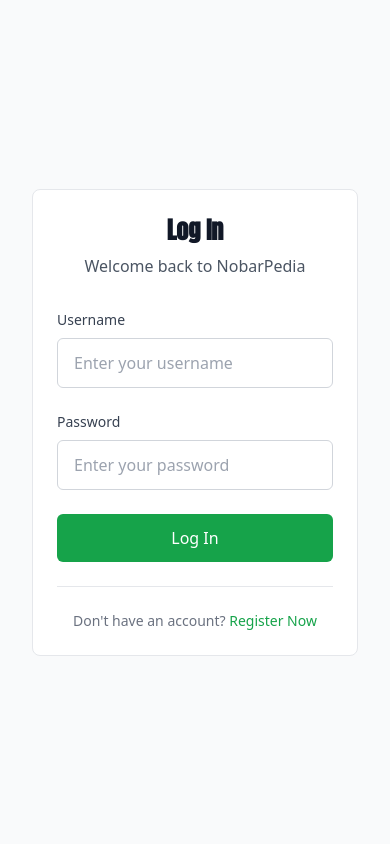
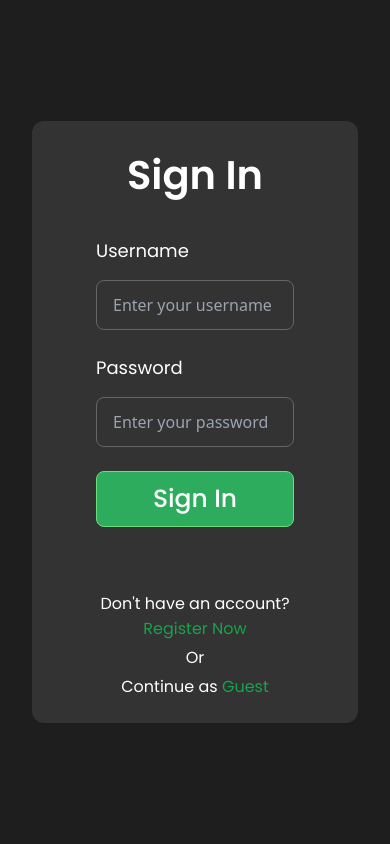
Before and after one commit to pbp-kelompok-a9/NobarPedia, a Django app: page /account/login in a window 390 px wide. Run offline with Django 5.2, Linux system fonts and the light colour scheme; some libraries are stand-ins or nearby versions; some web fonts are replaced.

Commit message:
style login page and make it responsive

```diff
--- a/account/templates/login.html
+++ b/account/templates/login.html
@@ -1,23 +1,58 @@
 {% extends 'base.html' %}
+{% load static %}
 
 {% block meta %}
 <title>Login - NobarPedia</title>
 {% endblock meta %}
 
 {% block content %}
-<div class="bg-gray-50 w-full min-h-screen flex items-center justify-center p-8">
-  <div class="max-w-md w-full">
-    <div class="bg-white rounded-lg border border-gray-200 p-6 sm:p-8 form-style">
+<style>
+.join-us {
+    font-family: "Poppins", sans-serif;
+    font-size: 40px;
+    font-style: normal;
+    font-weight: 600;
+    line-height: normal;
+}
+
+.input-bar {
+    border-radius: 8px;
+    border: 1px solid var(--Neutral-700, #666);
+    background: var(--Neutral-900, #333);
+    color: white;
+}
+
+.btn-signin {
+    border-radius: 8px;
+    border: 1px solid #6ADE7F;
+    background: #2CAC5C;
+    color: white;
+    padding: 8px 28px;
+}
+</style>
+
+<div class="min-h-screen bg-[#1E1E1E] flex items-center justify-center p-8">
+    <div class="flex flex-col md:flex-row w-full relative z-10">
+        <!-- Section Kiri: Image -->
+        <div class="hidden md:flex w-1/2 flex-col justify-between items-center">
+            <!-- Blurry Rectangle -->
+            <div class="absolute bottom-10 left-0 w-full h-[300px] bg-[#0a463241]/50 blur-3xl -z-10"></div>
+            <!-- Image dan Headline -->
+            <img src="{% static 'image/register-frame.png' %}" class="max-w-[749px] w-full h-auto object-contain z-10"></img>
+            <h1 class="text-center text-[58px] z-10"> Lorem Ipsum Dolor Sit </h1>
+            <h2 class="text-center headline z-10 pb-10"> Lorem ipsum dolor sit amet, consectetur adipisc </h1>
+        </div>
+        <!-- Section Kanan: Form Register -->
+        <div class="bg-[#333] w-full md:w-1/2 rounded-[12px] px-16 py-6 shadow-sm">
             <div class="text-center mb-8">
-        <h1 class="text-2xl font-bold text-gray-900 mb-2">Log In</h1>
-        <p class="text-gray-600">Welcome back to NobarPedia</p>
+                <h4 class="join-us">Sign In</h4>
             </div>
 
       <!-- Form Errors Display -->
       {% if form.non_field_errors %}
         <div class="mb-6">
           {% for error in form.non_field_errors %}
-            <div class="px-4 py-3 rounded-md text-sm border bg-red-50 border-red-200 text-red-700">
+            <div class="text-sm text-red-200">
               {{ error }}
             </div>
           {% endfor %}
@@ -29,7 +64,7 @@
           {% for field, errors in form.errors.items %}
             {% if field != '__all__' %}
               {% for error in errors %}
-                <div class="px-4 py-3 rounded-md text-sm border bg-red-50 border-red-200 text-red-700 mb-2">
+                <div class="text-sm red text-red-200">
                   <strong>{{ field|title }}:</strong> {{ error }}
                 </div>
               {% endfor %}
@@ -42,31 +77,31 @@
         {% csrf_token %}
 
         <div>
-          <label for="username" class="block text-sm font-medium text-gray-700 mb-2">Username</label>
+            <label for="username" class="block body mb-4">Username</label>
             <input
             id="username"
             name="username"
             type="text"
             required
-            class="w-full px-4 py-3 border border-gray-300 rounded-md focus:outline-none focus:border-green-500 transition-colors"
+            class="w-full px-4 py-3 input-bar focus:outline-none focus:border-green-500 transition duration-200"
             placeholder="Enter your username">
         </div>
 
         <div>
-          <label for="password" class="block text-sm font-medium text-gray-700 mb-2">Password</label>
+            <label for="password1" class="block body mb-4">Password</label>
             <input
             id="password"
             name="password"
             type="password"
             required
-            class="w-full px-4 py-3 border border-gray-300 rounded-md focus:outline-none focus:border-green-500 transition-colors"
+            class="w-full px-4 py-3 input-bar focus:outline-none focus:border-green-500 transition duration-200"
             placeholder="Enter your password">
         </div>
 
         <button
           type="submit"
-          class="w-full bg-green-600 text-white font-medium py-3 px-4 rounded-md hover:bg-green-700 transition-colors">
-          Log In
+          class="w-full btn-signin headline font-medium rounded hover:bg-green-700 transition duration-200">
+          Sign In
         </button>
       </form>
 
@@ -76,13 +111,13 @@
           {% for message in messages %}
             <div
               class="
-                px-4 py-3 rounded-md text-sm border
+                px-4 py-3  text-sm
                 {% if message.tags == 'success' %}
-                  bg-green-50 border-green-200 text-green-700
+                  text-green-200
                 {% elif message.tags == 'error' %}
-                  bg-red-50 border-red-200 text-red-700
+                 text-red-200
                 {% else %}
-                  bg-gray-50 border-gray-200 text-gray-700
+                  text-gray-200
                 {% endif %}
               ">
               {{ message }}
@@ -91,12 +126,13 @@
         </div>
       {% endif %}
 
-      <div class="mt-6 text-center pt-6 border-t border-gray-200">
-        <p class="text-gray-500 text-sm">
-          Don't have an account?
-          <a href="{% url 'account:register' %}" class="text-green-600 hover:text-green-700 font-medium">
-            Register Now
-          </a>
+        <div class="mt-16 text-center flex flex-col gap-1">
+            <p class="footnote">
+                Don't have an account? <a href="{% url 'account:register' %}" class="text-green-600 hover:text-green-700">Register Now</a>
+            </p>
+            <p class="footnote">Or</p>
+            <p class="footnote">
+                Continue as <a href="{% url 'homepage:show_homepage' %}" class="text-green-600 hover:text-green-700">Guest</a>
             </p>
         </div>
     </div>
--- a/account/templates/register.html
+++ b/account/templates/register.html
@@ -40,8 +40,10 @@
             <!-- Image dan Headline -->
             <img src="{% static 'image/register-frame.png' %}"
                 class="max-w-[749px] w-full h-auto object-contain z-10"></img>
-            <h1 class="text-center text-[58px] z-10"> Lorem Ipsum Dolor Sit </h1>
-            <h2 class="text-center headline z-10 pb-10"> Lorem ipsum dolor sit amet, consectetur adipisc </h1>
+            <div class=" mb-16">
+                <h1 class="text-center text-[58px] z-10"> Lorem Ipsum Dolor Sit </h1>
+                <h2 class="text-center headline z-10"> Lorem ipsum dolor sit amet, consectetur adipisc </h1>
+            </div>
         </div>
         <!-- Section Kanan: Form Register -->
         <div class="bg-[#333] w-full md:w-1/2 rounded-[12px] px-16 py-6 shadow-sm">
```
Lines whose indentation alone changed are shown as unchanged.
